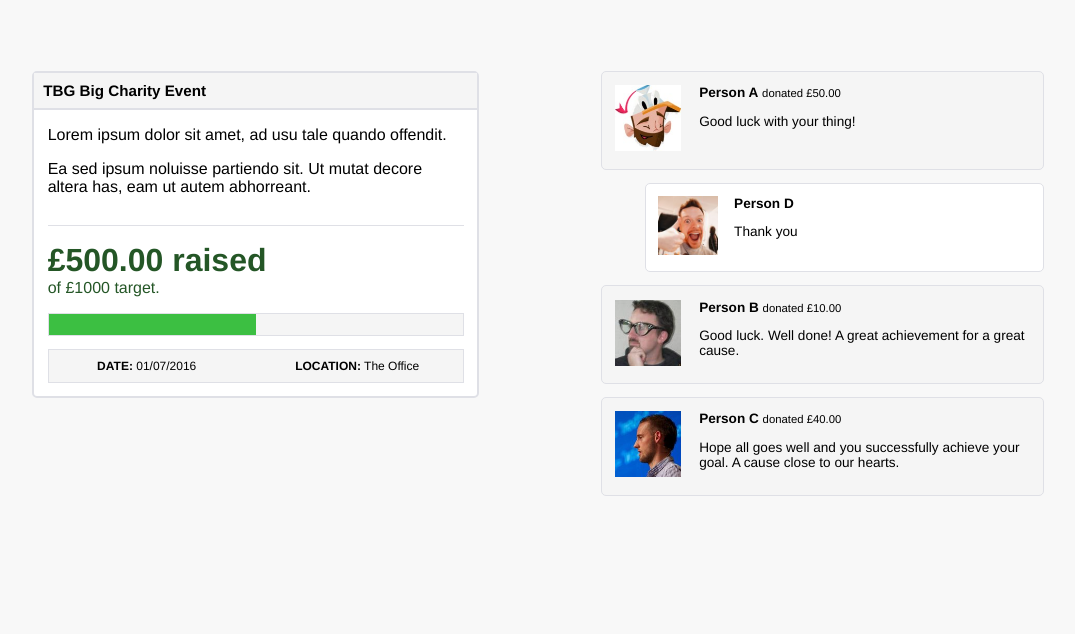
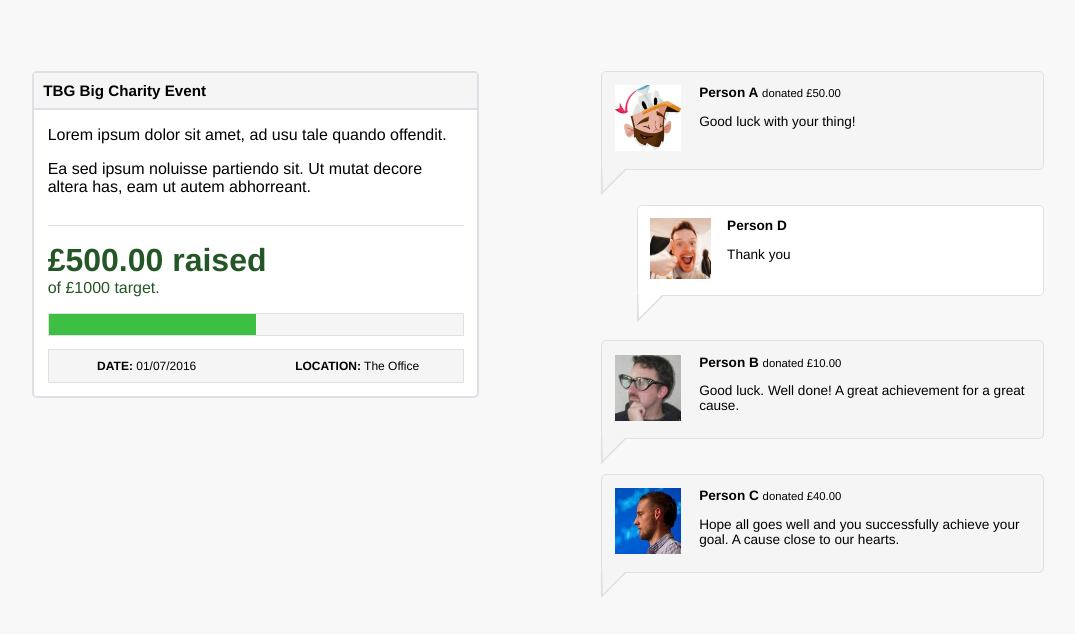
Before and after one commit to thebeansgroup/frontender-task_vanilla, a website built with webpack: page public/index.html in a window 1280 px wide. Shown: the whole page, without its empty margins (102-1177 px from the left). Built offline with nearby package versions, Linux system fonts and the light colour scheme.

Commit message:
Added arrows to message bubbles

```diff
--- a/public/css/styles.css
+++ b/public/css/styles.css
@@ -106,7 +106,7 @@ body {
 .comment {
   background: #F5F5F5;
   border: 1px solid #dfe0e6;
-  margin-bottom: 3%;
+  margin-bottom: 8%;
   border-radius: 5px;
   position: relative;
 }
@@ -114,8 +114,8 @@ body {
 .comment__children > .comment {
   background: white;
   border: 1px solid #dfe0e6;
-  margin-left: 10%;
-  margin-bottom: 3%;
+  margin-left: 8%;
+  margin-bottom: 10%;
   border-radius: 5px;
 }
 
@@ -134,3 +134,52 @@ body {
   max-height: 20%;
   max-width: 75%;
 }
+
+.comment:before {
+  transform:             rotate( 135deg ) skew( 0deg );
+      -moz-transform:    rotate( 135deg ) skew( 0deg );
+      -ms-transform:     rotate( 135deg ) skew( 0deg );
+      -o-transform:      rotate( 135deg ) skew( 0deg );
+      -webkit-transform: rotate( 135deg ) skew( 0deg );
+   content: "";
+   position: absolute;
+   top: 95%;
+   left: -14px;
+   border-top: 20px solid black;
+   border-top-color: #dfe0e6;
+   border-left: 20px solid transparent;
+   border-right: 20px solid transparent;
+   z-index: -1;
+}
+
+.comment:after {
+  transform:             rotate( 135deg ) skew( 0deg );
+      -moz-transform:    rotate( 135deg ) skew( 0deg );
+      -ms-transform:     rotate( 135deg ) skew( 0deg );
+      -o-transform:      rotate( 135deg ) skew( 0deg );
+      -webkit-transform: rotate( 135deg ) skew( 0deg );
+   content: "";
+   position: absolute;
+   top: 93%;
+   left: -11px;
+   border-top: 19px solid #F5F5F5;
+   border-top-color: #F5F5F5;
+   border-left: 18px solid transparent;
+   border-right: 18px solid transparent;
+}
+
+.comment__children > .comment:after {
+  transform:             rotate( 135deg ) skew( 0deg );
+      -moz-transform:    rotate( 135deg ) skew( 0deg );
+      -ms-transform:     rotate( 135deg ) skew( 0deg );
+      -o-transform:      rotate( 135deg ) skew( 0deg );
+      -webkit-transform: rotate( 135deg ) skew( 0deg );
+   content: "";
+   position: absolute;
+   top: 93%;
+   left: -11px;
+   border-top: 19px solid white;
+   border-top-color: white;
+   border-left: 18px solid transparent;
+   border-right: 18px solid transparent;
+}
```
